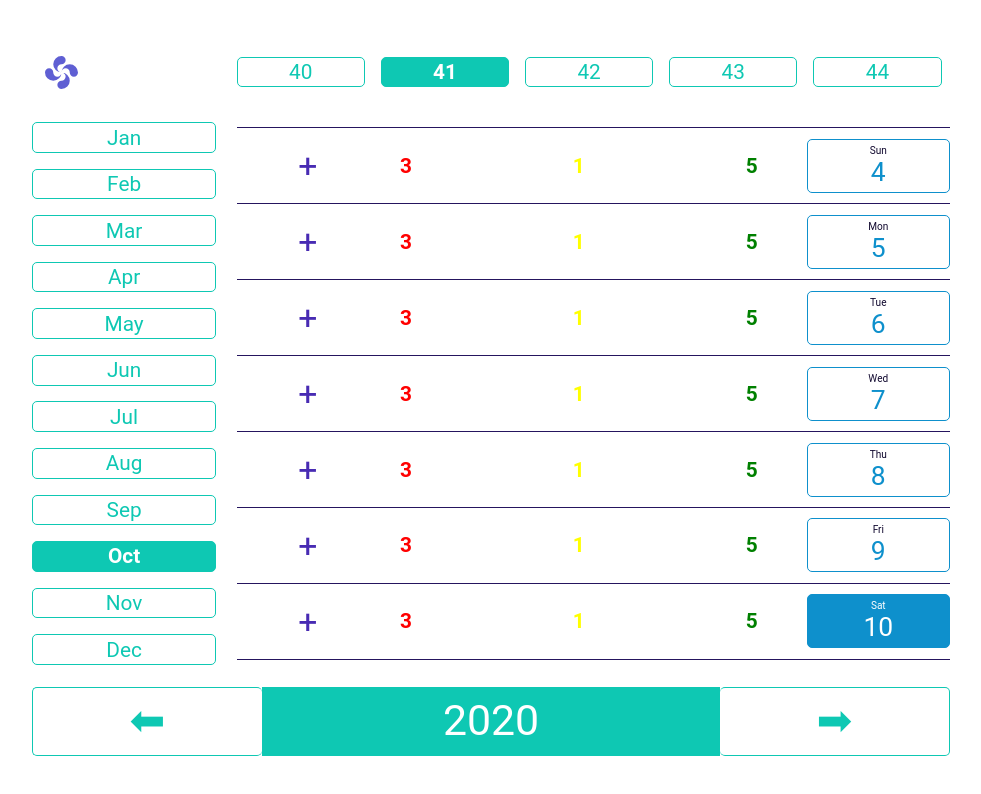
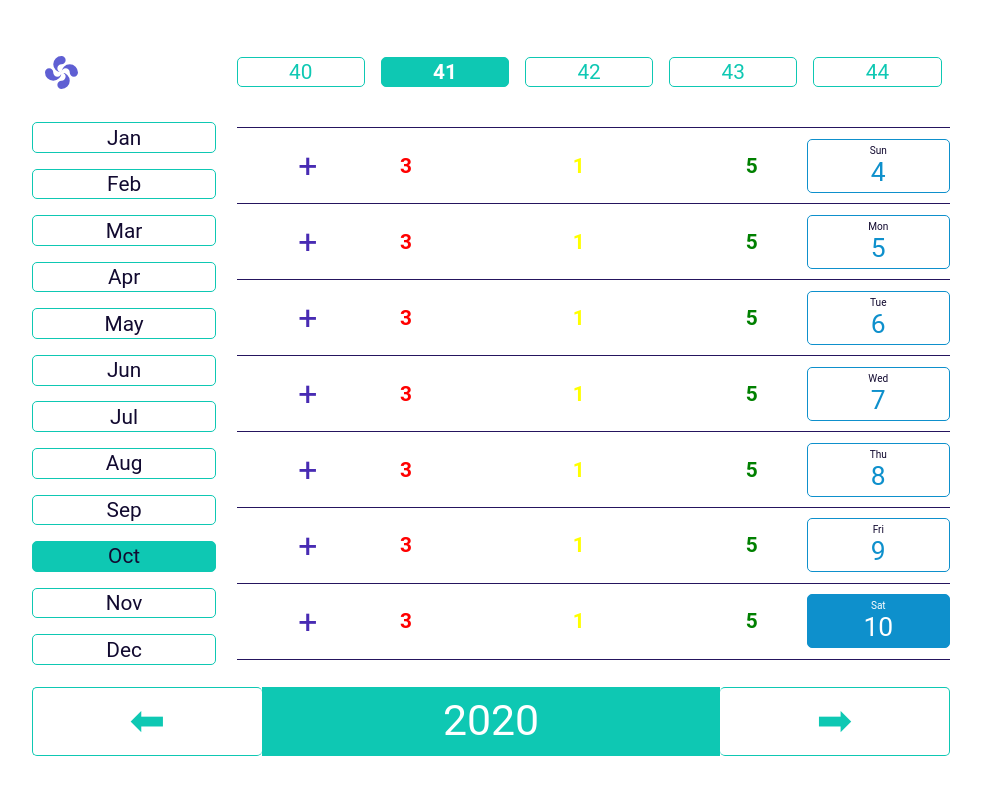
Before and after one commit to WilliamBarela/zentzu-frontend, a React (Create React App) app: page /dashboard in a window 1280 px wide. Shown: the top 794 px of the page, without its empty margins (149-1130 px from the left). Built offline with nearby package versions, Linux system fonts and the light colour scheme.

Commit message:
implement changeMonth action and reducer

```diff
--- a/src/components/dashboard/Months.js
+++ b/src/components/dashboard/Months.js
@@ -1,20 +1,31 @@
 import React from 'react';
 import { connect } from 'react-redux';
+import {
+  changeMonth
+} from '../../redux/actions/calendarActions';
 
 function Month(props) {
   const itemSelected = (props.monthIndex === props.selectedMonth) ? "item-selected" : "";
+
+  const handleChangeMonth = (e) => {
+    let monthIndex = parseInt(e.target.id);
+    props.actions.changeMonth(monthIndex);
+  }
+
   return(
-    <li className={itemSelected}><a href="#">{props.monthName}</a></li>
+    <li className={itemSelected} id={props.monthIndex} onClick={handleChangeMonth}>{props.monthName}</li>
   )
 }
 
 function Months(props) {
+
   const monthList = props.months.map( month =>
     < Month
       key={month.details.index}
       monthName={month.details.name}
       monthIndex={month.details.index}
       selectedMonth={props.selectedMonth}
+      actions={props.actions}
     />
   );
 
@@ -34,4 +45,12 @@ const mapStateToProps = (state) => {
   })
 }
 
-export default connect(mapStateToProps)(Months);
+const mapDispatchToProps = (dispatch) => {
+  return {
+    actions: {
+      changeMonth: (monthIndex) => { dispatch( changeMonth(monthIndex) ) }
+    }
+  }
+}
+
+export default connect(mapStateToProps, mapDispatchToProps)(Months);
--- a/src/redux/actions/actionTypes.js
+++ b/src/redux/actions/actionTypes.js
@@ -8,3 +8,4 @@ export const REGISTRATION_SUCCESS = "REGISTRATION_SUCCESS";
 // dashboard action types
 export const YEAR_INCREASE = "YEAR_INCREASE";
 export const YEAR_DECREASE = "YEAR_DECREASE";
+export const CHANGE_MONTH = "CHANGE_MONTH";
--- a/src/redux/actions/calendarActions.js
+++ b/src/redux/actions/calendarActions.js
@@ -1,6 +1,7 @@
 import {
   YEAR_INCREASE,
-  YEAR_DECREASE
+  YEAR_DECREASE,
+  CHANGE_MONTH
 } from './actionTypes';
 
 export const yearIncrease = () => {
@@ -10,3 +11,7 @@ export const yearIncrease = () => {
 export const yearDecrease = () => {
   return { type: YEAR_DECREASE }
 }
+
+export const changeMonth = (monthIndex) => {
+  return { type: CHANGE_MONTH, payload: { monthIndex } }
+}
--- a/src/redux/reducers/calendarReducer.js
+++ b/src/redux/reducers/calendarReducer.js
@@ -2,7 +2,8 @@ import { getCalendarDateObjects } from '../../helpers/findDateLocation';
 
 import {
   YEAR_INCREASE,
-  YEAR_DECREASE
+  YEAR_DECREASE,
+  CHANGE_MONTH
 } from '../actions/actionTypes';
 
 let { calendar, date } = getCalendarDateObjects();
@@ -30,6 +31,13 @@ export default function calendarReducer(state = initialState, action) {
         day: 1
       };
       return getCalendarDateObjects(dateHash);
+    case CHANGE_MONTH:
+      dateHash = {
+        year: state.date.year,
+        month: action.payload.monthIndex,
+        day: 1
+      }
+      return getCalendarDateObjects(dateHash);
     default:
       return state;
   }
```
